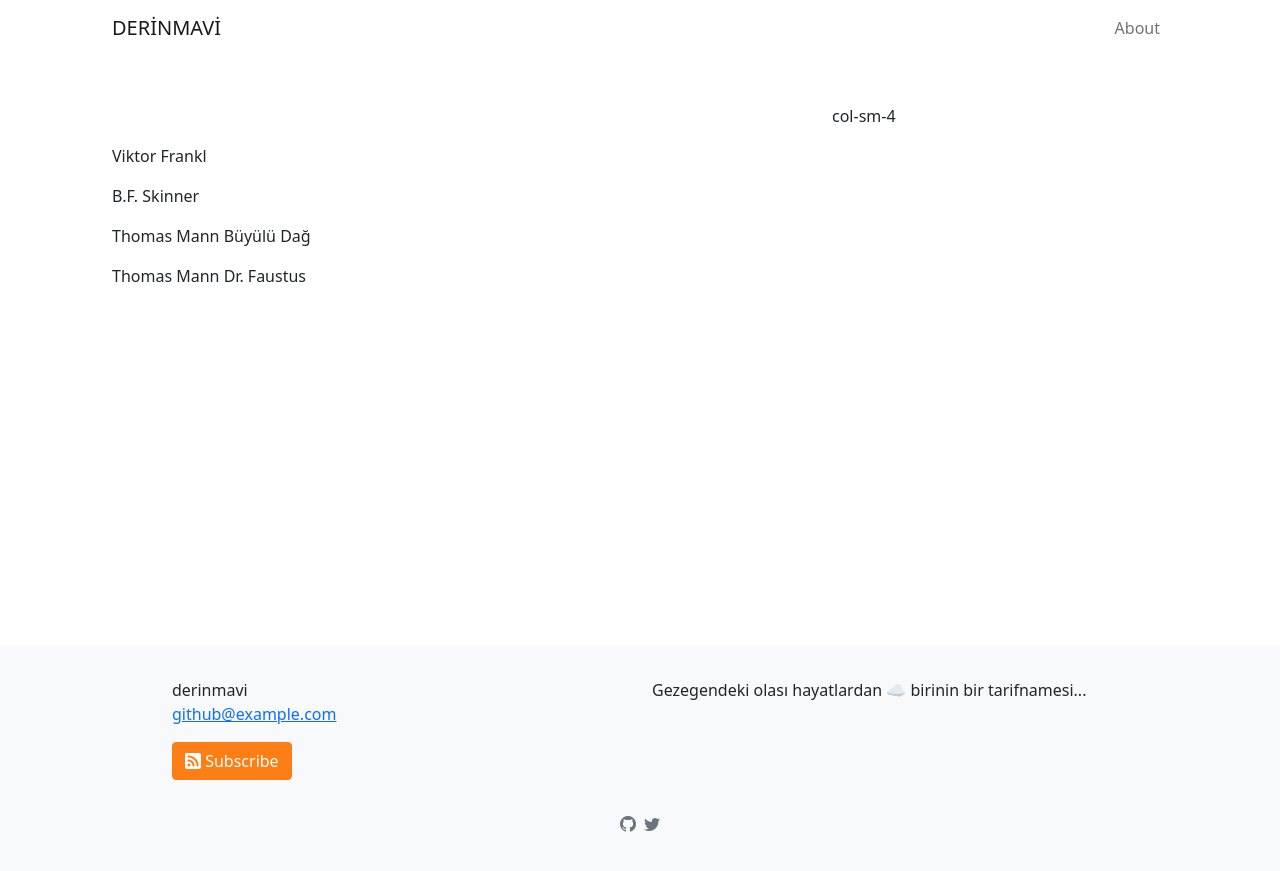
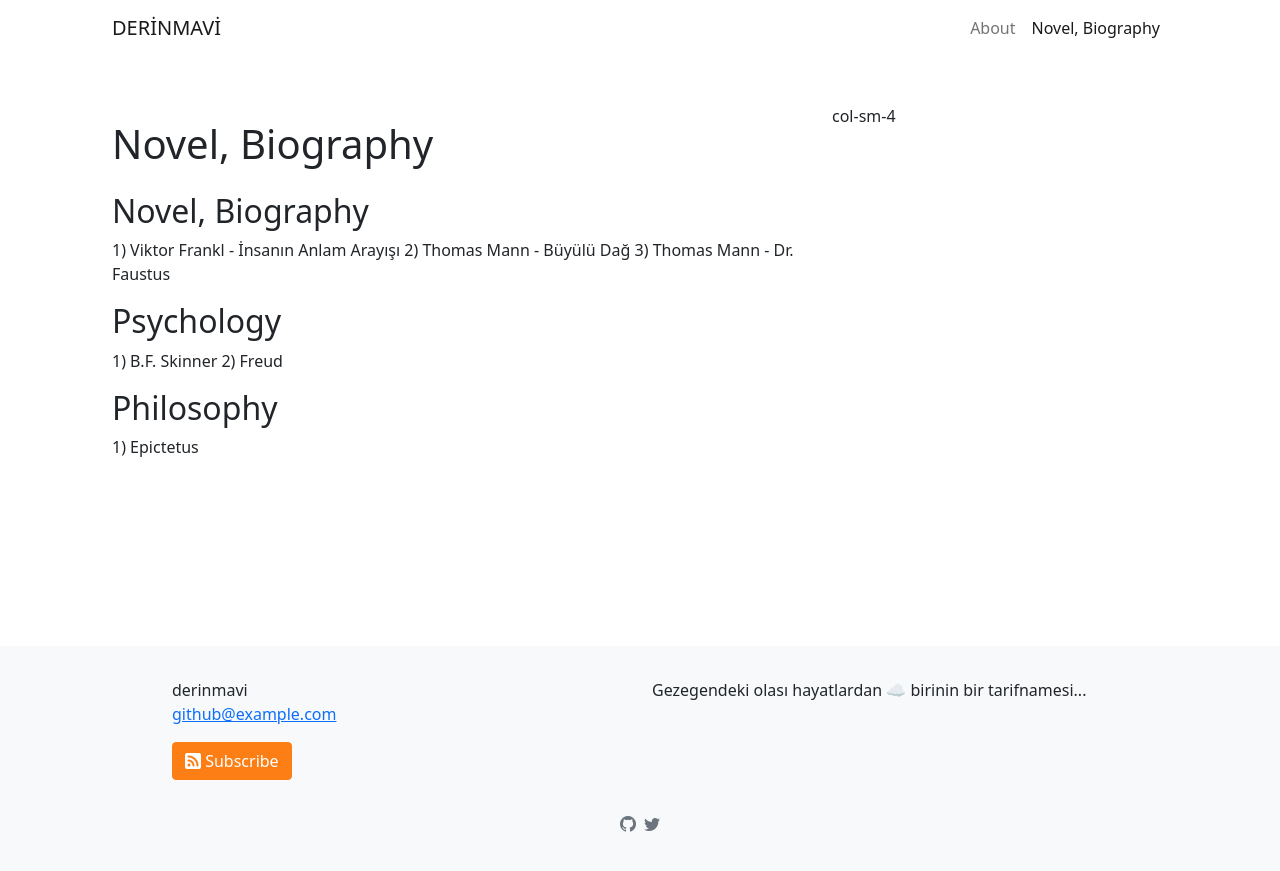
Before and after one commit to tozbulut/derinmavi.io, a Jekyll site: the page built from booklist.md, in a window 1280 px wide. Shown: the top 871 px of the page. Built offline with Jekyll 4.4.1, drawn with Linux system fonts in a browser that asks for light colours; our own code applies the rules of GitHub Pages for plain Markdown files.

Commit message:
Update booklist.md

```diff
--- a/booklist.md
+++ b/booklist.md
@@ -1,8 +1,15 @@
+## Novel, Biography
 
-Viktor Frankl
+1) Viktor Frankl - İnsanın Anlam Arayışı
+2) Thomas Mann - Büyülü Dağ
+3) Thomas Mann - Dr. Faustus
 
-B.F. Skinner
+## Psychology
 
-Thomas Mann Büyülü Dağ
+1) B.F. Skinner
+2) Freud
 
-Thomas Mann Dr. Faustus
+
+## Philosophy
+
+1) Epictetus
```
